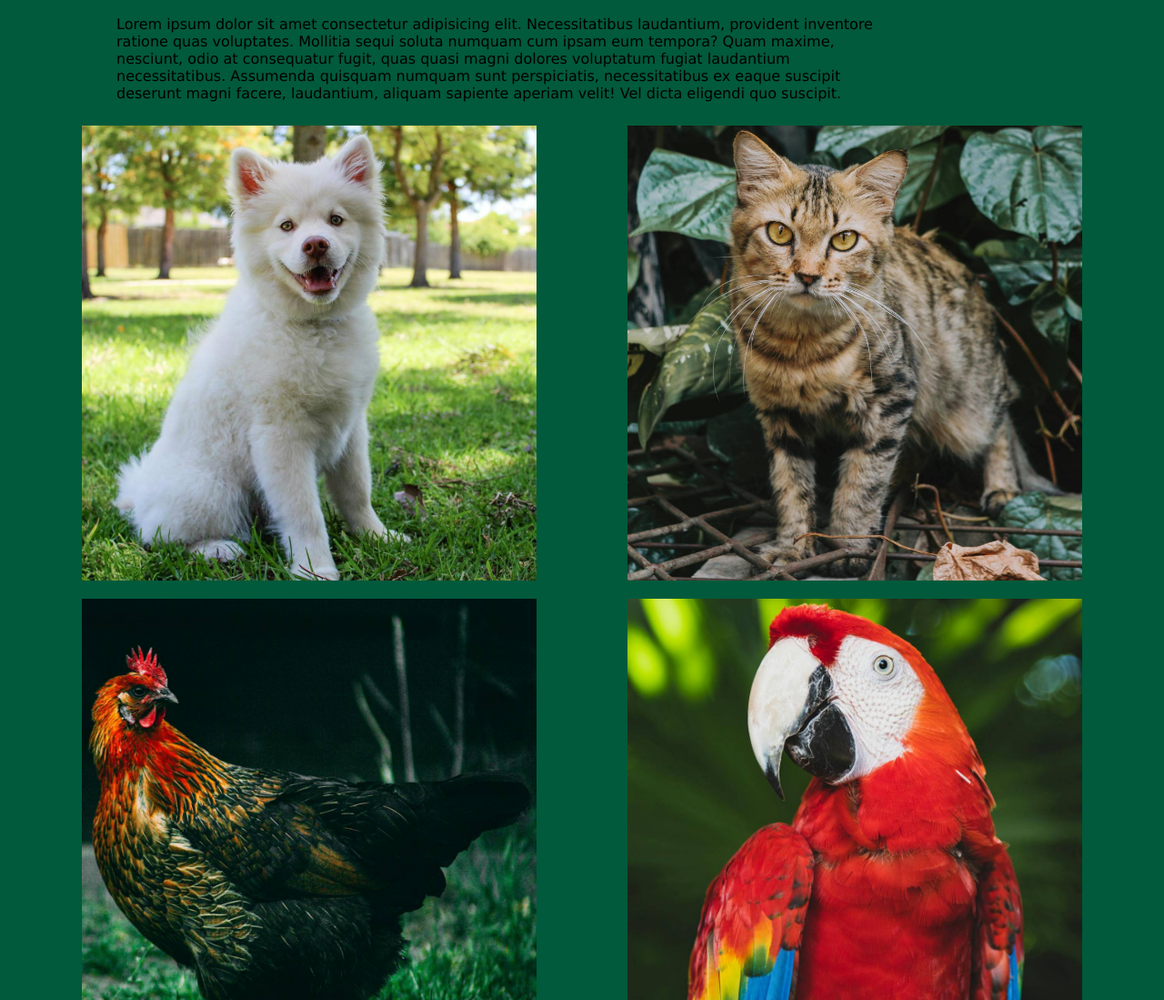
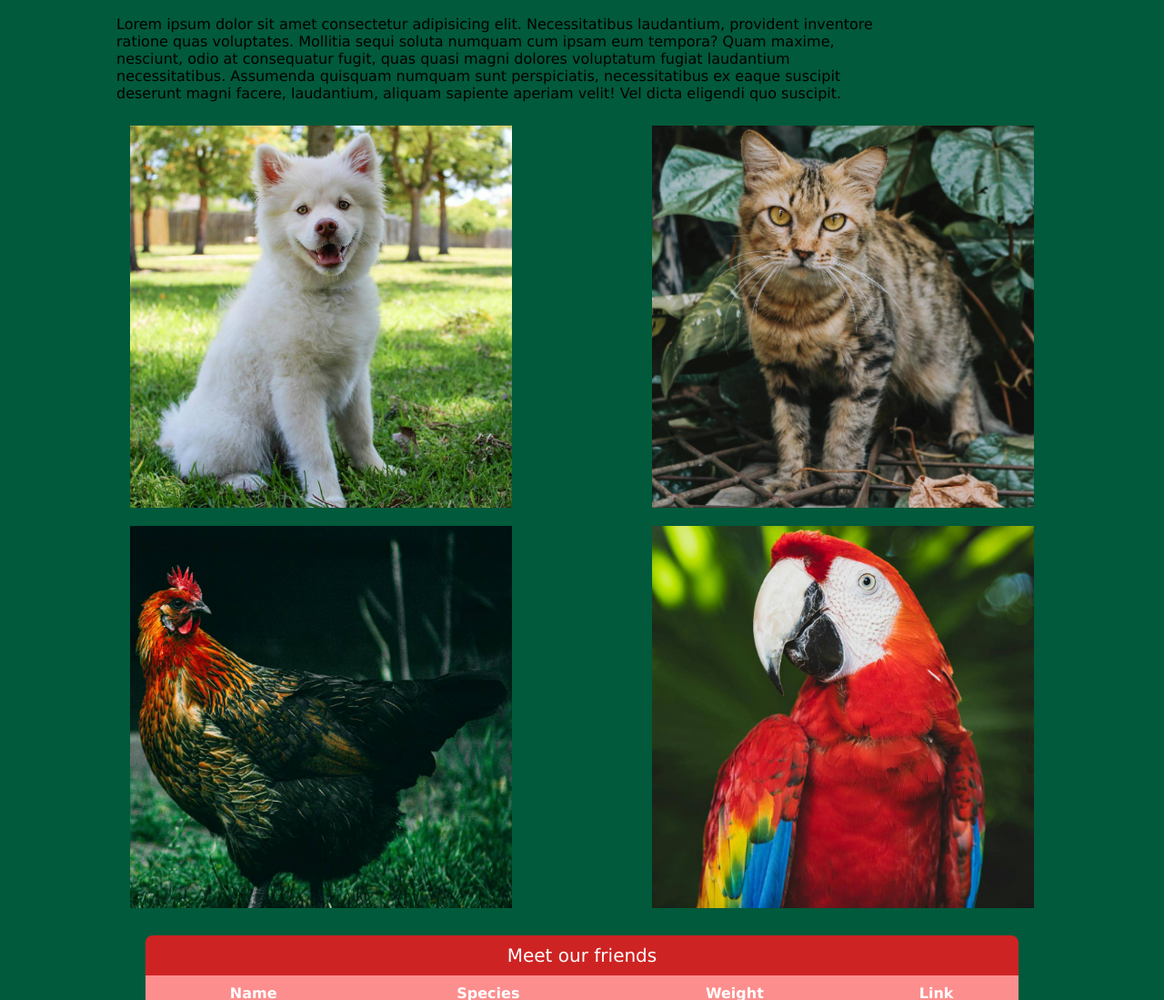
Before and after one commit to microgram17/systementorzoo, a plain HTML site: page index.html in a window 1280 px wide. Shown: the part 1701-2800 px from the top of the page at 91% size. Drawn offline with Linux system fonts and the light colour scheme.

Commit message:
image resize
resized main animal images

```diff
--- a/index.html
+++ b/index.html
@@ -51,10 +51,10 @@
         <section id="animals" class="animals">
         <div class="animal-list-container">
             <div class="animalimages">
-                <img src="/images/luffy.jpg" height="500" alt="Dog">
-                <img src="/images/nami.jpg" height="500" alt="Cat">
-                <img src="/images/chicken.jpg" height="500" alt="Chicken">
-                <img src="/images/ace.jpg" height="500" alt="Parrot">
+                <img src="/images/luffy.jpg" height="420" alt="Dog">
+                <img src="/images/nami.jpg" height="420" alt="Cat">
+                <img src="/images/chicken.jpg" height="420" alt="Chicken">
+                <img src="/images/ace.jpg" height="420" alt="Parrot">
             </div>
         </div>
         <div class="container">
```
